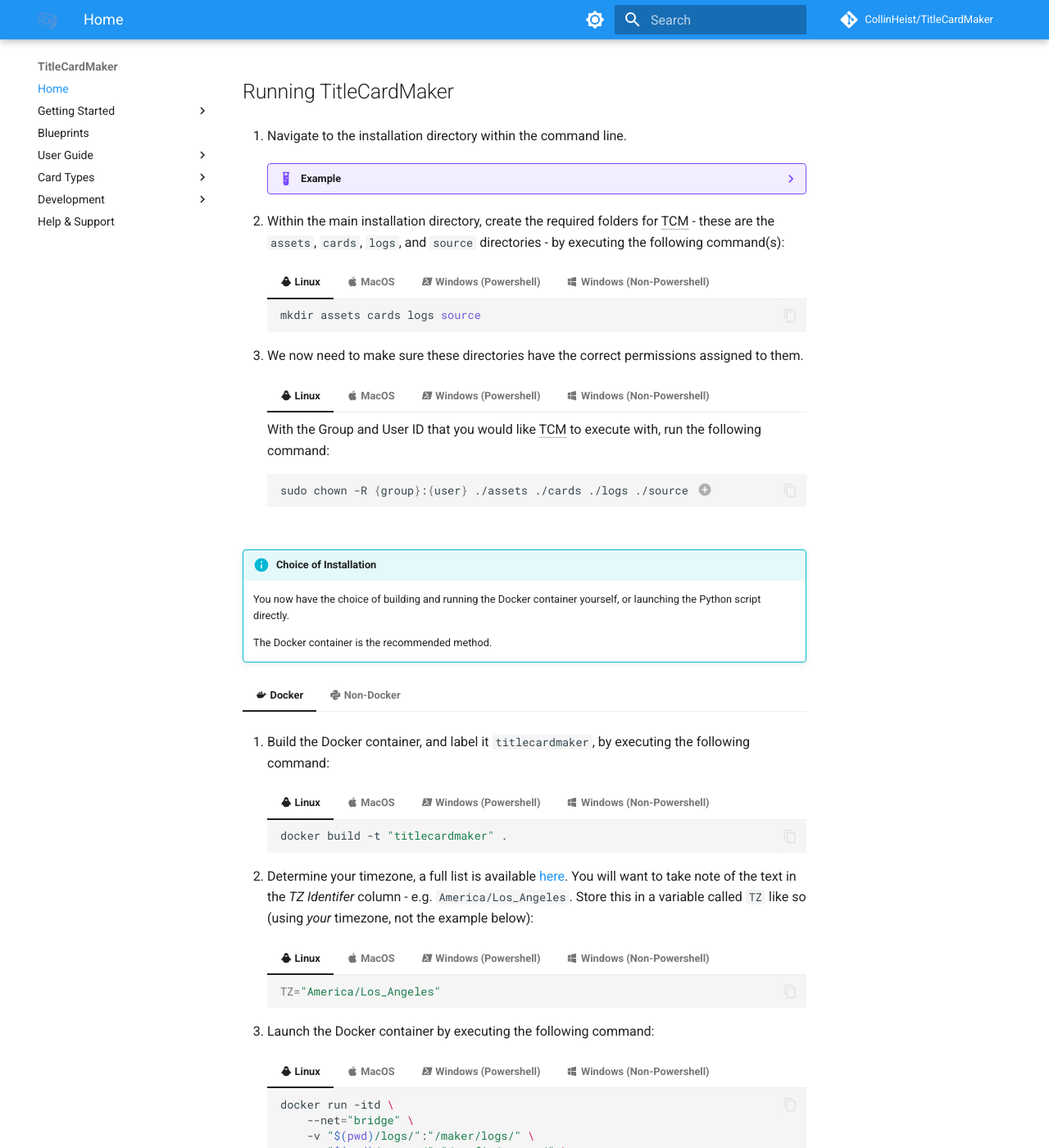
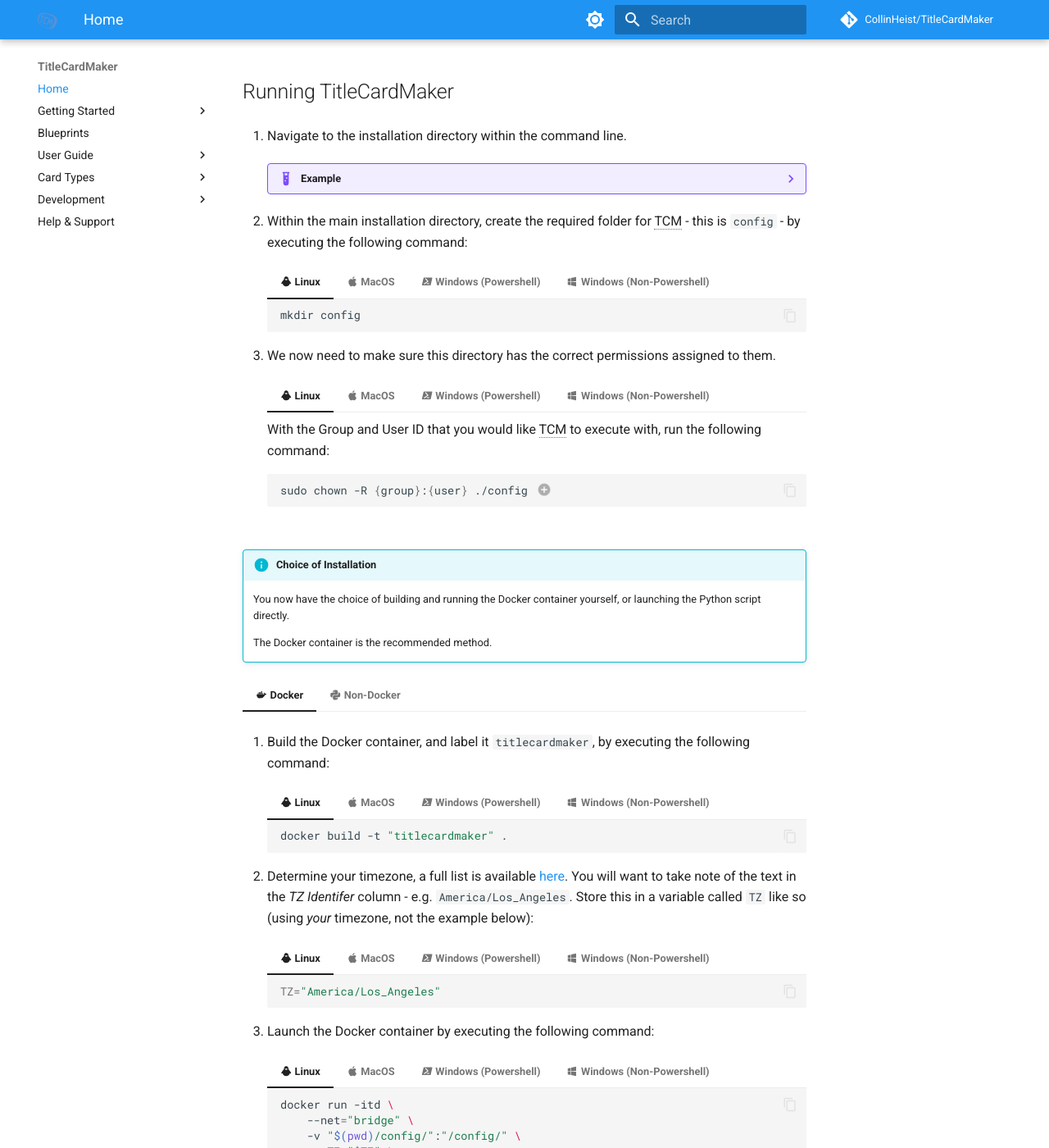
Before and after one commit to CollinHeist/TitleCardMaker, an MkDocs documentation site: the page built from docs/index.md, in a window 1280 px wide and 1400 px high, scrolled down 1120 px. Shown: the whole window at 82% size. Built offline with MkDocs 1.6.1 and Material for MkDocs 9.7.7, drawn with Linux system fonts in a browser that asks for light colours; comment, search, counter and statistics services are not loaded; some of the changed text lies outside the part shown.

Commit message:
Update docs for simplified file structure

````diff
--- a/docs/index.md
+++ b/docs/index.md
@@ -101,36 +101,35 @@
             1. Replace `~/Your/Install/Directory` with the path to the directory
             from the above Step 2.
 
-2. Within the main installation directory, create the required folders for
-TCM - these are the `assets`, `cards`, `logs`, and `source` directories - by
-executing the following command(s):
+2. Within the main installation directory, create the required folder for
+TCM - this is `config` - by executing the following command:
 
     === ":material-linux: Linux"
 
         ```bash
-        mkdir assets cards logs source
+        mkdir config
         ```
 
     === ":material-apple: MacOS"
 
         ```bash
-        mkdir assets cards logs source
+        mkdir config
         ```
 
     === ":material-powershell: Windows (Powershell)"
 
         ```bash
-        mkdir assets; mkdir cards; mkdir logs; mkdir source;
+        mkdir config
         ```
 
     === ":material-microsoft-windows: Windows (Non-Powershell)"
 
         ```bash
-        mkdir assets; mkdir cards; mkdir logs; mkdir source;
+        mkdir config
         ```
 
-3. We now need to make sure these directories have the correct permissions
-assigned to them.
+3. We now need to make sure this directory has the correct permissions assigned
+to them.
 
     === ":material-linux: Linux"
 
@@ -138,7 +137,7 @@
         the following command:
 
         ```bash
-        sudo chown -R {group}:{user} ./assets ./cards ./logs ./source # (1)!
+        sudo chown -R {group}:{user} ./config # (1)!
         ```
 
         1. Replace `{group}` and `{user}` with the actual group and user (or
@@ -150,7 +149,7 @@
         the following command:
 
         ```bash
-        sudo chown -R {group}:{user} ./assets ./cards ./logs ./source # (1)!
+        sudo chown -R {group}:{user} ./config # (1)!
         ```
 
         1. Replace `{group}` and `{user}` with the actual group and user (or
@@ -237,10 +236,7 @@
             ```bash
             docker run -itd \
                 --net="bridge" \
-                -v "$(pwd)/logs/":"/maker/logs/" \
-                -v "$(pwd)/assets/":"/config/assets/" \
-                -v "$(pwd)/source/":"/config/source/" \
-                -v "$(pwd)/cards/":"/config/cards/" \
+                -v "$(pwd)/config/":"/config/" \
                 -e TZ="$TZ" \
                 -p 4242:4242 \
                 titlecardmaker
@@ -251,10 +247,7 @@
             ```bash
             docker run -itd \
                 --net="bridge" \
-                -v "$(pwd)/logs/":"/maker/logs/" \
-                -v "$(pwd)/assets/":"/config/assets/" \
-                -v "$(pwd)/source/":"/config/source/" \
-                -v "$(pwd)/cards/":"/config/cards/" \
+                -v "$(pwd)/config/":"/config/" \
                 -e TZ="$TZ" \
                 -p 4242:4242 \
                 titlecardmaker
@@ -265,10 +258,7 @@
             ```bash
             docker run -itd `
                 --net="bridge" `
-                -v "$(pwd)\logs":"/maker/logs/" `
-                -v "$(pwd)\assets":"/config/assets/" `
-                -v "$(pwd)\source":"/config/source/" `
-                -v "$(pwd)\cards":"/config/cards/" `
+                -v "$(pwd)\config":"/config/" `
                 -e TZ="$env:TZ" `
                 -p 4242:4242 `
                 titlecardmaker
@@ -279,10 +269,7 @@
             ```bash
             docker run -itd ^
                 --net="bridge" ^
-                -v "%cd%\logs":"/maker/logs/" ^
-                -v "%cd%\assets":"/config/assets/" ^
-                -v "%cd%\source":"/config/source/" ^
-                -v "%cd%\cards":"/config/cards/" ^
+                -v "%cd%\config":"/config/" ^
                 -e TZ=%TZ% ^
                 -p 4242:4242 ^
                 titlecardmaker
````
Also changed, not shown: 1 other file.
